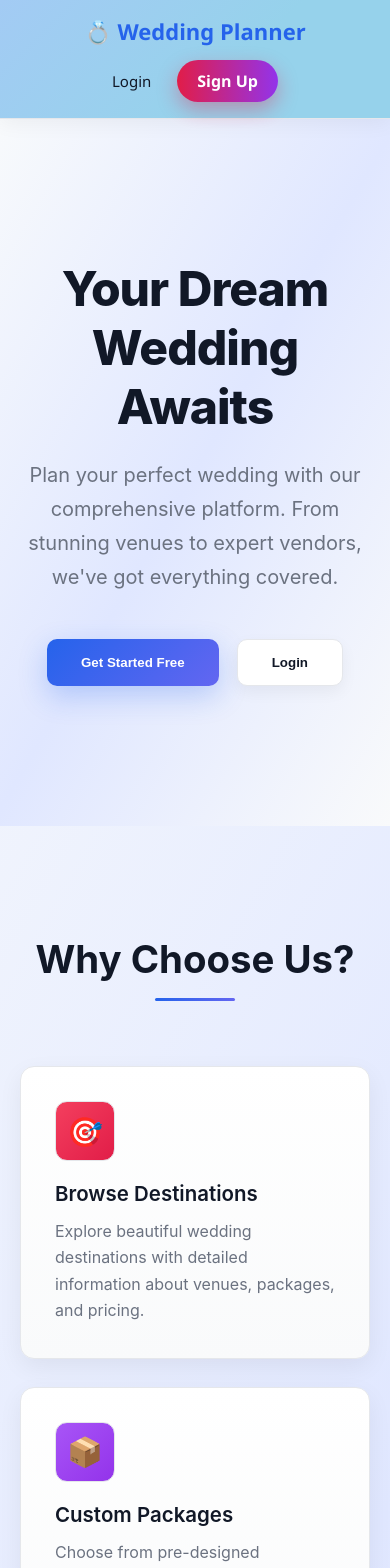
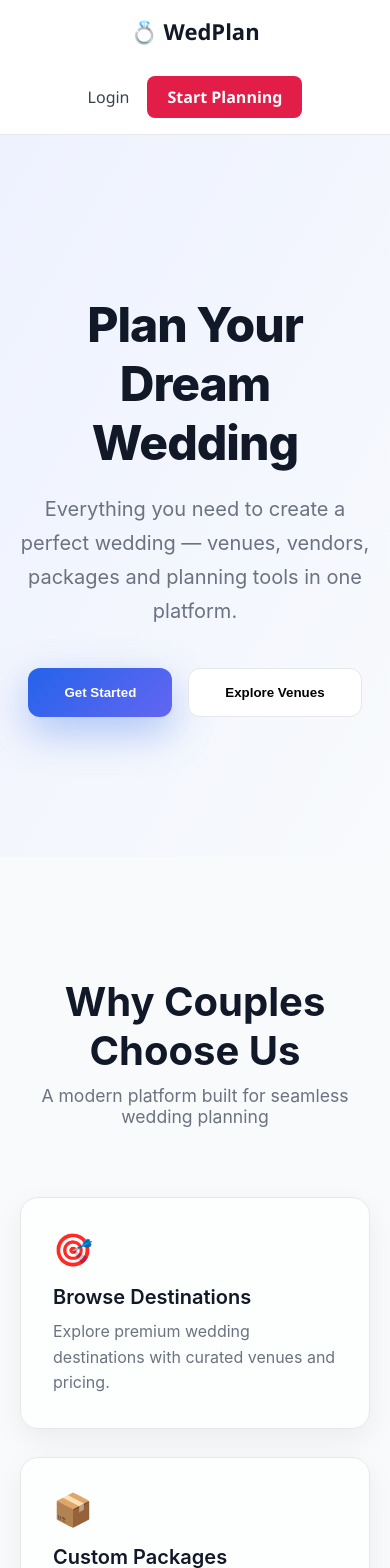
Before and after one commit to Aduggal1163/NextStep_WP, a React (Vite) app in the folder Frontend/: page / in a window 390 px wide. Shown: the top 1568 px of the page. Built offline with nearby package versions, Linux system fonts and the light colour scheme.

Commit message:
style: Refactor Navbar and Home page for improved layout and responsiveness

```diff
--- a/Frontend/src/components/Navbar.css
+++ b/Frontend/src/components/Navbar.css
@@ -1,122 +1,118 @@
-.navbar {
-  background: linear-gradient(135deg, #a3cbf4 0%, #96d2eb 60%);
-  border-bottom: 1px solid #e5e7eb;
-  backdrop-filter: blur(10px);
-  box-shadow: 0 4px 20px rgba(0,0,0,0.05);
-  position: sticky;
-  top: 0;
-  z-index: 1000;
+.navbar{
+position:sticky;
+top:0;
+z-index:1000;
+background:white;
+border-bottom:1px solid #e5e7eb;
 }
 
-.navbar-container {
-  max-width: 1150px;
-  margin: 0 auto;
-  padding: 16px 24px;
+.nav-container{
+max-width:1200px;
+margin:auto;
+padding:16px 24px;
 
-  display: flex;
-  justify-content: space-between;
-  align-items: center;
+display:flex;
+align-items:center;
+justify-content:space-between;
 }
 
 /* LOGO */
 
-.navbar-logo {
-  font-size: 22px;
-  font-weight: 700;
-  color: #2563eb;
-  text-decoration: none;
-
-  display: flex;
-  align-items: center;
-  gap: 8px;
-
-  transition: transform .2s ease;
-}
-
-.navbar-logo:hover{
-  transform: translateY(-1px);
-}
-
-/* MENU */
-
-.navbar-menu {
-  display: flex;
-  align-items: center;
-  gap: 26px;
+.nav-logo{
+font-size:22px;
+font-weight:700;
+text-decoration:none;
+color:#111827;
 }
 
 /* LINKS */
 
-.navbar-link {
-  color: #111827;
-  text-decoration: none;
-  font-weight: 500;
-  font-size: 15px;
-  position: relative;
-  transition: color .25s ease;
+.nav-links{
+display:flex;
+gap:32px;
 }
 
-.navbar-link:hover {
-  color: #2563eb;
+.nav-links a{
+text-decoration:none;
+color:#374151;
+font-weight:500;
+font-size:15px;
+transition:color .2s;
 }
 
-/* animated underline */
-
-.navbar-link::after{
-  content:"";
-  position:absolute;
-  left:0;
-  bottom:-6px;
-  width:0%;
-  height:2px;
-  background:#2563eb;
-  transition:width .25s ease;
+.nav-links a:hover{
+color:#e11d48;
 }
 
-.navbar-link:hover::after{
-  width:100%;
+/* RIGHT SIDE */
+
+.nav-actions{
+display:flex;
+align-items:center;
+gap:18px;
 }
 
-/* USER TEXT */
+/* LOGIN */
 
-.navbar-user {
-  color: #6b7280;
-  font-size: 14px;
+.login-link{
+text-decoration:none;
+color:#374151;
+font-weight:500;
 }
 
-/* CTA BUTTON */
+/* SIGNUP */
 
-.navbar-btn {
-  padding: 9px 18px;
-  background: linear-gradient(135deg,#2563eb,#6366f1);
-  color: white;
-  border-radius: 8px;
-  text-decoration: none;
-  font-weight: 600;
-
-  box-shadow: 0 6px 18px rgba(37,99,235,.25);
-
-  transition: all .25s ease;
+.signup-btn{
+background:#e11d48;
+color:white;
+padding:10px 20px;
+border-radius:8px;
+text-decoration:none;
+font-weight:600;
+transition:all .25s;
 }
 
-.navbar-btn:hover{
-  transform: translateY(-2px);
-  box-shadow: 0 10px 25px rgba(37,99,235,.35);
+.signup-btn:hover{
+background:#be123c;
+transform:translateY(-1px);
+}
+
+/* DASHBOARD */
+
+.dashboard-link{
+text-decoration:none;
+color:#374151;
+font-weight:500;
+}
+
+/* USER */
+
+.user-name{
+font-size:14px;
+color:#6b7280;
+}
+
+/* LOGOUT */
+
+.logout-btn{
+border:none;
+background:#f3f4f6;
+padding:8px 16px;
+border-radius:6px;
+cursor:pointer;
 }
 
 /* MOBILE */
 
 @media (max-width:768px){
 
-.navbar-container{
+.nav-container{
 flex-direction:column;
-gap:14px;
+gap:15px;
 }
 
-.navbar-menu{
-width:100%;
-justify-content:center;
-flex-wrap:wrap;
+.nav-links{
+gap:18px;
 }
 
 }
--- a/Frontend/src/components/Navbar.jsx
+++ b/Frontend/src/components/Navbar.jsx
@@ -1,77 +1,91 @@
-import React from 'react';
-import { Link, useNavigate } from 'react-router-dom';
-import { useAuth } from '../context/AuthContext';
-import './Navbar.css';
+import React from "react";
+import { Link, useNavigate } from "react-router-dom";
+import { useAuth } from "../context/AuthContext";
+import "./Navbar.css";
 
 const Navbar = () => {
+
 const { user, logout } = useAuth();
 const navigate = useNavigate();
 
 const handleLogout = () => {
 logout();
-    navigate('/');
+navigate("/");
 };
 
 const getDashboardLink = () => {
 if (!user) return null;
-    const role = user.role;
-    const links = {
-      user: '/user',
-      planner: '/planner',
-      vendor: '/vendor',
-      admin: '/admin',
+
+const map = {
+user:"/user",
+planner:"/planner",
+vendor:"/vendor",
+admin:"/admin"
 };
-    return links[role];
+
+return map[user.role];
 };
 
 return (
-    <nav className="navbar" >
-      <div className="navbar-container" >
-        <Link to="/" className="navbar-logo">
-          💍 Wedding Planner
+
+<header className="navbar">
+
+<div className="nav-container">
+
+<Link to="/" className="nav-logo">
+💍 WedPlan
 </Link>
-        <div className="navbar-menu">
+
+<nav className="nav-links">
+
+{/* <Link to="/destinations">Destinations</Link>
+<Link to="/vendors">Vendors</Link>
+<Link to="/packages">Packages</Link> */}
+
+</nav>
+
+<div className="nav-actions">
+
 {user ? (
 <>
-              <Link to={getDashboardLink()} className="navbar-link">
+
+<Link to={getDashboardLink()} className="dashboard-link">
 Dashboard
 </Link>
-              <span className="navbar-user">Welcome, {user.name || user.email}</span>
-              <button onClick={handleLogout} className="btn btn-secondary">
+
+<span className="user-name">
+{user.name || user.email}
+</span>
+
+<button onClick={handleLogout} className="logout-btn">
 Logout
 </button>
+
 </>
 ) : (
+
 <>
-              <Link to="/login" className="navbar-link">
+
+<Link to="/login" className="login-link">
 Login
 </Link>
-              <Link to="/signup" className="btn btn-primary"style={{
-    background: "linear-gradient(to right, #e11d48, #9333ea)",
-    color: "white",
-    padding: "10px 20px",
-    borderRadius: "999px",
-    fontWeight: "600",
-    textDecoration: "none",
-    boxShadow: "0 8px 20px rgba(225, 29, 72, 0.35)",
-    transition: "all 0.3s ease",
-  }}
-  onMouseEnter={(e) => {
-    e.target.style.transform = "translateY(-2px)";
-    e.target.style.boxShadow = "0 12px 30px rgba(147, 51, 234, 0.4)";
-  }}
-  onMouseLeave={(e) => {
-    e.target.style.transform = "translateY(0)";
-    e.target.style.boxShadow = "0 8px 20px rgba(225, 29, 72, 0.35)";
-  }}>
-                Sign Up
+
+<Link to="/signup" className="signup-btn">
+Start Planning
 </Link>
+
 </>
+
 )}
+
 </div>
+
 </div>
-    </nav>
+
+</header>
+
 );
+
 };
 
 export default Navbar;
--- a/Frontend/src/pages/Home.jsx
+++ b/Frontend/src/pages/Home.jsx
@@ -1,326 +1,282 @@
-import React, { useState } from 'react';
+import React from "react";
 
 const Home = () => {
-  const [user, setUser] = useState(null);
 
 const styles = {
 
-container:{
+page:{
 minHeight:"100vh",
-background:"linear-gradient(120deg,#f8fafc 0%,#e0e7ff 50%,#f9fafb 100%)",
 fontFamily:"Inter, system-ui, sans-serif",
+background:"#f8fafc",
 color:"#111827"
 },
 
+/* HERO */
+
 hero:{
-padding:"140px 20px",
-background:"linear-gradient(120deg,#f8fafc 0%,#e0e7ff 50%,#f9fafb 100%)",
-fontFamily:"Inter, system-ui, sans-serif",
-color:"#111827",
-textAlign:"center"
+position:"relative",
+padding:"160px 20px 140px",
+textAlign:"center",
+background:"linear-gradient(120deg,#eef2ff,#f8fafc)",
+overflow:"hidden"
 },
 
 heroTitle:{
-fontSize:"clamp(3rem,7vw,4.3rem)",
+fontSize:"clamp(3rem,6vw,4.5rem)",
 fontWeight:"800",
-color:"#111827",
-marginBottom:"22px",
-letterSpacing:"-1px"
+letterSpacing:"-1px",
+marginBottom:"20px"
 },
 
 heroSubtitle:{
 fontSize:"1.25rem",
 color:"#6b7280",
-maxWidth:"760px",
-margin:"0 auto 45px",
+maxWidth:"700px",
+margin:"0 auto 40px",
 lineHeight:"1.7"
 },
 
-buttonContainer:{
+buttonRow:{
 display:"flex",
-gap:"18px",
+gap:"16px",
 justifyContent:"center",
 flexWrap:"wrap"
 },
 
-buttonPrimary:{
-padding:"15px 34px",
+primaryBtn:{
+padding:"16px 36px",
+borderRadius:"12px",
+border:"none",
+cursor:"pointer",
+fontWeight:"600",
+color:"#fff",
 background:"linear-gradient(135deg,#2563eb,#6366f1)",
-color:"white",
-border:"none",
-borderRadius:"10px",
-fontWeight:"600",
-cursor:"pointer",
-boxShadow:"0 10px 28px rgba(37,99,235,.25)",
-transition:"all .25s ease"
+boxShadow:"0 15px 40px rgba(37,99,235,.35)",
+transition:"all .25s"
 },
 
-buttonSecondary:{
-padding:"15px 34px",
-background:"#ffffff",
-color:"#111827",
+secondaryBtn:{
+padding:"16px 36px",
+borderRadius:"12px",
 border:"1px solid #e5e7eb",
-borderRadius:"10px",
+cursor:"pointer",
 fontWeight:"600",
-cursor:"pointer",
-boxShadow:"0 6px 16px rgba(0,0,0,.05)",
-transition:"all .25s ease"
+background:"#fff",
+transition:"all .25s"
 },
 
+/* FEATURES */
+
 featuresSection:{
-maxWidth:"1150px",
-margin:"0 auto",
-padding:"110px 20px"
+maxWidth:"1200px",
+margin:"auto",
+padding:"120px 20px"
 },
 
 sectionHeader:{
 textAlign:"center",
-marginBottom:"65px"
+marginBottom:"70px"
 },
 
 sectionTitle:{
-fontSize:"2.4rem",
+fontSize:"2.5rem",
 fontWeight:"700",
-color:"#111827"
+marginBottom:"10px"
 },
 
-titleUnderline:{
-width:"80px",
-height:"3px",
-background:"linear-gradient(90deg,#2563eb,#6366f1)",
-margin:"16px auto 0",
-borderRadius:"2px"
+sectionSubtitle:{
+color:"#6b7280",
+fontSize:"1.1rem"
 },
 
 grid:{
 display:"grid",
-gridTemplateColumns:"repeat(auto-fit,minmax(280px,1fr))",
+gridTemplateColumns:"repeat(auto-fit,minmax(260px,1fr))",
 gap:"28px"
 },
 
-featureCard:{
-background:"linear-gradient(180deg,#ffffff,#f9fafb)",
-padding:"34px",
-borderRadius:"14px",
+card:{
+padding:"32px",
+borderRadius:"18px",
+background:"rgba(255,255,255,0.75)",
+backdropFilter:"blur(10px)",
 border:"1px solid #e5e7eb",
-boxShadow:"0 8px 24px rgba(0,0,0,.06)",
-transition:"all .25s ease"
+transition:"all .25s",
+boxShadow:"0 10px 30px rgba(0,0,0,.06)"
 },
 
-iconWrapper:{
-width:"60px",
-height:"60px",
-borderRadius:"12px",
-display:"flex",
-alignItems:"center",
-justifyContent:"center",
-fontSize:"1.8rem",
-marginBottom:"20px",
-background:"linear-gradient(135deg,#eef2ff,#f9fafb)",
-border:"1px solid #e5e7eb"
+icon:{
+fontSize:"2rem",
+marginBottom:"16px"
 },
 
-featureTitle:{
-fontSize:"1.28rem",
+cardTitle:{
 fontWeight:"600",
-marginBottom:"12px",
-color:"#111827"
+fontSize:"1.25rem",
+marginBottom:"10px"
 },
 
-featureDescription:{
+cardText:{
 color:"#6b7280",
-lineHeight:"1.65"
+lineHeight:"1.6"
 },
 
-ctaSection:{
+/* CTA */
+
+cta:{
+marginTop:"120px",
+padding:"120px 20px",
 background:"linear-gradient(135deg,#111827,#1f2937)",
-padding:"120px 20px",
-textAlign:"center",
-marginTop:"90px"
-},
-
-ctaContent:{
-maxWidth:"720px",
-margin:"auto"
+textAlign:"center"
 },
 
 ctaTitle:{
 fontSize:"2.5rem",
+color:"#fff",
 fontWeight:"700",
-color:"white",
-marginBottom:"22px"
+marginBottom:"18px"
 },
 
-ctaSubtitle:{
-fontSize:"1.2rem",
+ctaText:{
 color:"#d1d5db",
-marginBottom:"42px",
-lineHeight:"1.6"
+maxWidth:"600px",
+margin:"auto",
+marginBottom:"40px",
+lineHeight:"1.7"
 },
 
-ctaButton:{
-padding:"17px 38px",
+ctaBtn:{
+padding:"18px 40px",
+borderRadius:"12px",
+border:"none",
 background:"linear-gradient(135deg,#2563eb,#6366f1)",
-color:"white",
-border:"none",
-borderRadius:"10px",
+color:"#fff",
 fontWeight:"600",
 cursor:"pointer",
-boxShadow:"0 14px 40px rgba(37,99,235,.35)",
-transition:"all .25s ease"
+boxShadow:"0 15px 40px rgba(37,99,235,.35)",
+transition:"all .25s"
 }
 
 };
 
 const features = [
 {
-      icon: '🎯',
-      title: 'Browse Destinations',
-      description: 'Explore beautiful wedding destinations with detailed information about venues, packages, and pricing.',
-      gradient: 'linear-gradient(135deg, #f43f5e, #e11d48)',
+icon:"🎯",
+title:"Browse Destinations",
+text:"Explore premium wedding destinations with curated venues and pricing."
 },
 {
-      icon: '📦',
-      title: 'Custom Packages',
-      description: 'Choose from pre-designed packages or customize your own wedding package with our expert planners.',
-      gradient: 'linear-gradient(135deg, #a855f7, #9333ea)',
+icon:"📦",
+title:"Custom Packages",
+text:"Create personalized wedding packages tailored to your vision."
 },
 {
-      icon: '👥',
-      title: 'Expert Vendors',
-      description: 'Connect with verified vendors for photography, decoration, catering, and more.',
-      gradient: 'linear-gradient(135deg, #ec4899, #db2777)',
+icon:"👥",
+title:"Expert Vendors",
+text:"Connect with photographers, decorators and planners."
 },
 {
-      icon: '📋',
-      title: 'Track Progress',
-      description: 'Monitor your wedding planning progress in real-time with our intuitive dashboard.',
-      gradient: 'linear-gradient(135deg, #f43f5e, #ec4899)',
+icon:"📋",
+title:"Planning Dashboard",
+text:"Track your entire wedding planning progress in one place."
 },
 {
-      icon: '⭐',
-      title: 'Reviews & Ratings',
-      description: 'Read reviews from other couples and rate your experience with vendors and planners.',
-      gradient: 'linear-gradient(135deg, #a855f7, #e11d48)',
+icon:"⭐",
+title:"Reviews",
+text:"Read verified reviews from real couples."
 },
 {
-      icon: '💬',
-      title: 'Easy Communication',
-      description: 'Chat with planners and vendors directly through our platform for seamless coordination.',
-      gradient: 'linear-gradient(135deg, #ec4899, #9333ea)',
-    },
+icon:"💬",
+title:"Direct Chat",
+text:"Communicate instantly with vendors and planners."
+}
 ];
 
 return (
-    <div style={styles.container}>
-      {/* Hero Section */}
-      <div style={styles.hero}>
-        <div style={styles.heroOverlay}></div>
-        <div style={styles.heroContent}>
+
+<div style={styles.page}>
+
+{/* HERO */}
+
+<section style={styles.hero}>
+
 <h1 style={styles.heroTitle}>
-            Your Dream Wedding Awaits
+Plan Your Dream Wedding
 </h1>
+
 <p style={styles.heroSubtitle}>
-            Plan your perfect wedding with our comprehensive platform. From stunning venues to expert vendors, we've got everything covered.
+Everything you need to create a perfect wedding — venues,
+vendors, packages and planning tools in one platform.
 </p>
-          {!user && (
-            <div style={styles.buttonContainer}>
-              <button
-                style={styles.buttonPrimary}
-                onMouseEnter={(e) => {
-                  e.target.style.transform = 'translateY(-4px)';
-                  e.target.style.boxShadow = '0 15px 35px rgba(225, 29, 72, 0.4)';
-                }}
-                onMouseLeave={(e) => {
-                  e.target.style.transform = 'translateY(0)';
-                  e.target.style.boxShadow = '0 10px 25px rgba(225, 29, 72, 0.3)';
-                }}
-              >
-                Get Started Free
-              </button>
-              <button
-                style={styles.buttonSecondary}
-                onMouseEnter={(e) => {
-                  e.target.style.transform = 'translateY(-4px)';
-                  e.target.style.boxShadow = '0 8px 20px rgba(0, 0, 0, 0.15)';
-                }}
-                onMouseLeave={(e) => {
-                  e.target.style.transform = 'translateY(0)';
-                  e.target.style.boxShadow = '0 4px 15px rgba(0, 0, 0, 0.1)';
-                }}
-              >
-                Login
-              </button>
-            </div>
-          )}
-        </div>
-        <div style={styles.decorativeBlob1}></div>
-        <div style={styles.decorativeBlob2}></div>
+
+<div style={styles.buttonRow}>
+<button style={styles.primaryBtn}>Get Started</button>
+<button style={styles.secondaryBtn}>Explore Venues</button>
 </div>
 
-      {/* Features Section */}
-      <div style={styles.featuresSection}>
+</section>
+
+
+{/* FEATURES */}
+
+<section style={styles.featuresSection}>
+
 <div style={styles.sectionHeader}>
-          <h2 style={styles.sectionTitle}>Why Choose Us?</h2>
-          <div style={styles.titleUnderline}></div>
+<h2 style={styles.sectionTitle}>Why Couples Choose Us</h2>
+<p style={styles.sectionSubtitle}>
+A modern platform built for seamless wedding planning
+</p>
 </div>
 
 <div style={styles.grid}>
-          {features.map((feature, index) => (
+
+{features.map((f,i)=>(
 <div
-              key={index}
-              style={styles.featureCard}
-              onMouseEnter={(e) => {
-                e.currentTarget.style.transform = 'translateY(-8px)';
-                e.currentTarget.style.boxShadow = '0 20px 40px rgba(0, 0, 0, 0.15)';
-                const icon = e.currentTarget.querySelector('.icon-wrapper');
-                if (icon) icon.style.transform = 'scale(1.1)';
+key={i}
+style={styles.card}
+onMouseEnter={e=>{
+e.currentTarget.style.transform="translateY(-8px)";
+e.currentTarget.style.boxShadow="0 20px 50px rgba(0,0,0,.15)";
 }}
-              onMouseLeave={(e) => {
-                e.currentTarget.style.transform = 'translateY(0)';
-                e.currentTarget.style.boxShadow = '0 10px 30px rgba(0, 0, 0, 0.1)';
-                const icon = e.currentTarget.querySelector('.icon-wrapper');
-                if (icon) icon.style.transform = 'scale(1)';
+onMouseLeave={e=>{
+e.currentTarget.style.transform="translateY(0)";
+e.currentTarget.style.boxShadow="0 10px 30px rgba(0,0,0,.06)";
 }}
 >
-              <div
-                className="icon-wrapper"
-                style={{...styles.iconWrapper, background: feature.gradient}}
-              >
-                {feature.icon}
-              </div>
-              <h3 style={styles.featureTitle}>{feature.title}</h3>
-              <p style={styles.featureDescription}>{feature.description}</p>
+
+<div style={styles.icon}>{f.icon}</div>
+<h3 style={styles.cardTitle}>{f.title}</h3>
+<p style={styles.cardText}>{f.text}</p>
+
 </div>
 ))}
-        </div>
+
 </div>
 
-      {/* CTA Section */}
-      <div style={styles.ctaSection}>
-        <div style={styles.ctaContent}>
-          <h2 style={styles.ctaTitle}>Ready to Start Planning?</h2>
-          <p style={styles.ctaSubtitle}>
-            Join thousands of couples who have planned their dream wedding with us
+</section>
+
+
+{/* CTA */}
+
+<section style={styles.cta}>
+
+<h2 style={styles.ctaTitle}>
+Start Planning Today
+</h2>
+
+<p style={styles.ctaText}>
+Join thousands of couples planning their dream weddings using
+our platform.
 </p>
-          {!user && (
-            <button
-              style={styles.ctaButton}
-              onMouseEnter={(e) => {
-                e.target.style.transform = 'scale(1.05)';
-                e.target.style.boxShadow = '0 20px 45px rgba(0, 0, 0, 0.3)';
-              }}
-              onMouseLeave={(e) => {
-                e.target.style.transform = 'scale(1)';
-                e.target.style.boxShadow = '0 15px 35px rgba(0, 0, 0, 0.2)';
-              }}
-            >
-              Start Your Journey
+
+<button style={styles.ctaBtn}>
+Create Free Account
 </button>
-          )}
+
+</section>
+
 </div>
-      </div>
-    </div>
+
 );
 };
 
```
Lines whose indentation alone changed are shown as unchanged.
